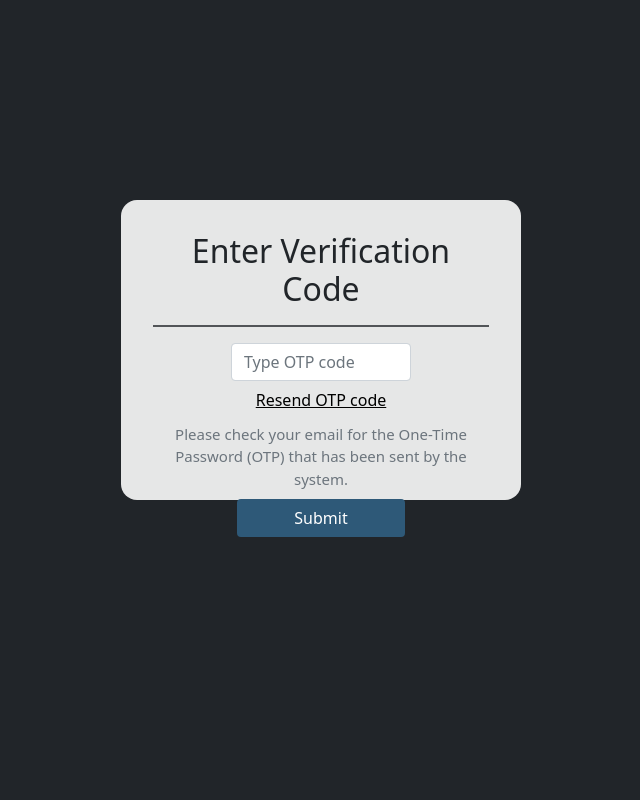
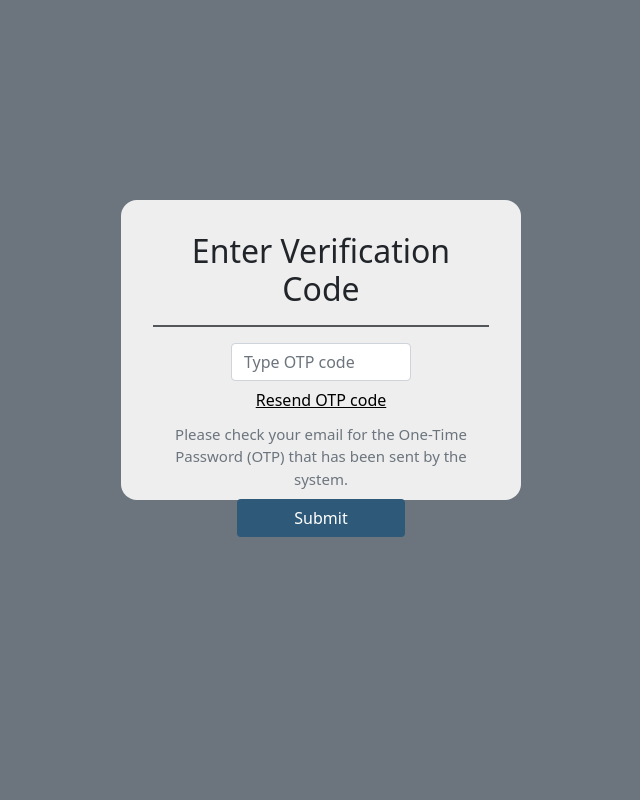
Before and after one commit to bocchimary/cred, a Django app: page /otp/ in a window 1280 px wide. Shown: the whole page, without its empty margins (319-959 px from the left). Run offline with Django 5.2, Linux system fonts and the light colour scheme.

Commit message:
modified:   mysite/templates/otp.html

```diff
--- a/mysite/templates/otp.html
+++ b/mysite/templates/otp.html
@@ -42,7 +42,7 @@
 
 
 
-  <body class="bg-dark">
+  <body class="bg-secondary">
 
 
    <!-- LOGIN FORM -->
```
